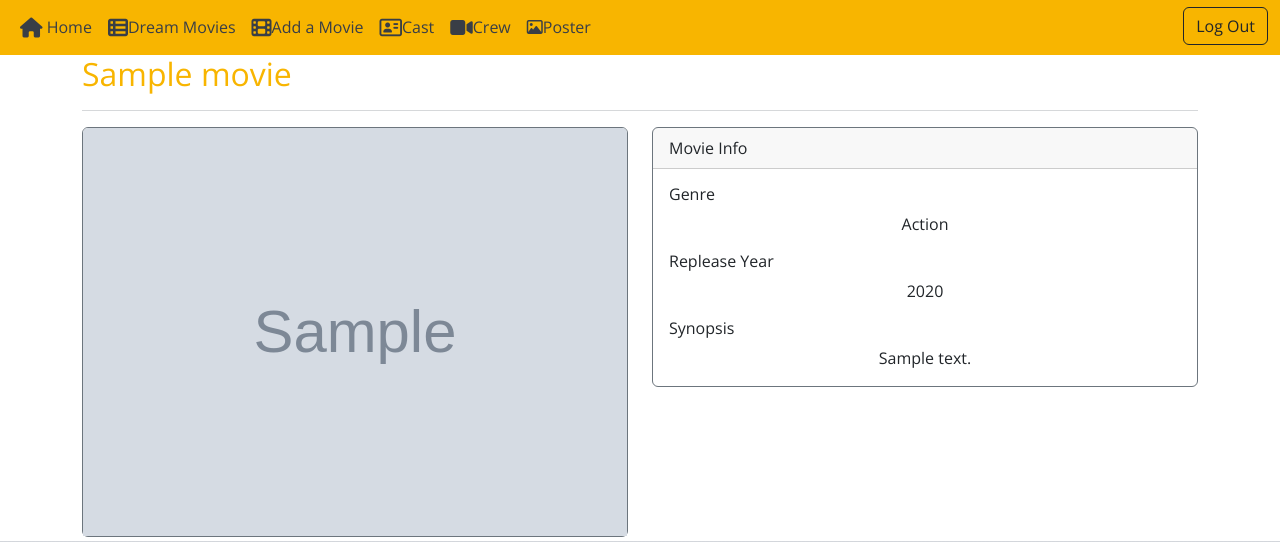
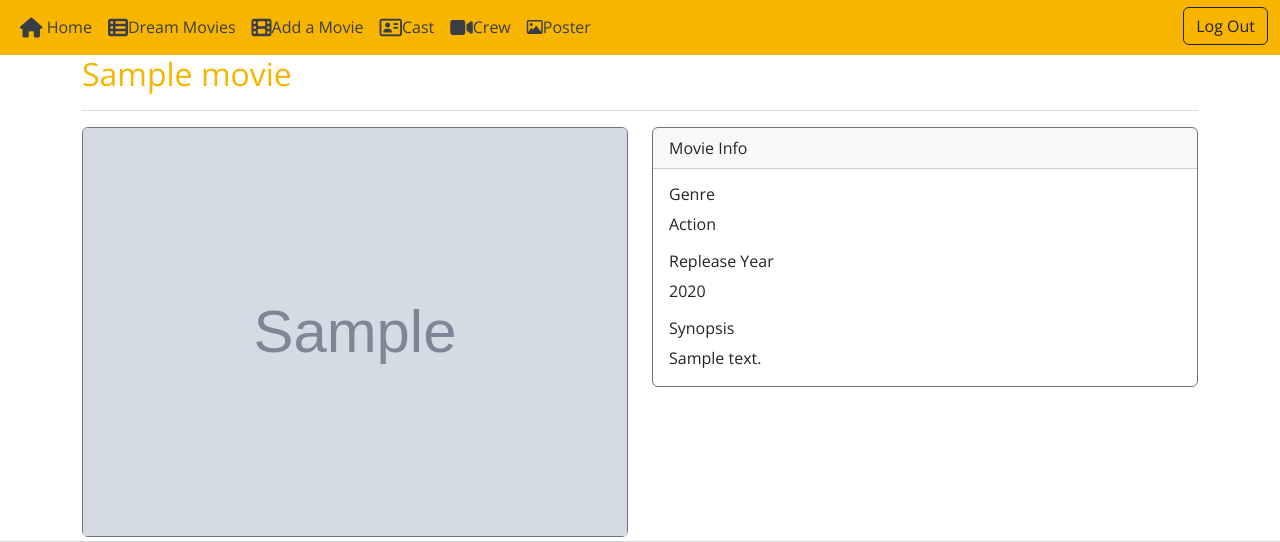
Before and after one commit to johnbean36/fantasy3movies, a Django app: page /movies/1/ in a window 1280 px wide. Shown: the part 119-661 px from the top of the page. Run offline with Django 5.2, Linux system fonts and the light colour scheme; a user stored in the database is signed in; tables that the repository leaves empty hold one stand-in row (values such as "Sample post"); grey boxes marked "Sample" are stand-in pictures; some libraries are stand-ins or nearby versions.

Commit message:
remove styling conflict

```diff
--- a/main_app/static/css/style.css
+++ b/main_app/static/css/style.css
@@ -138,8 +138,3 @@ section[aria-label="Movie Posters"] {
   margin: 0 auto;
   text-align: center;
 }
-
-.card-text {
-  display: block;
-  text-align: center;
-}
```
